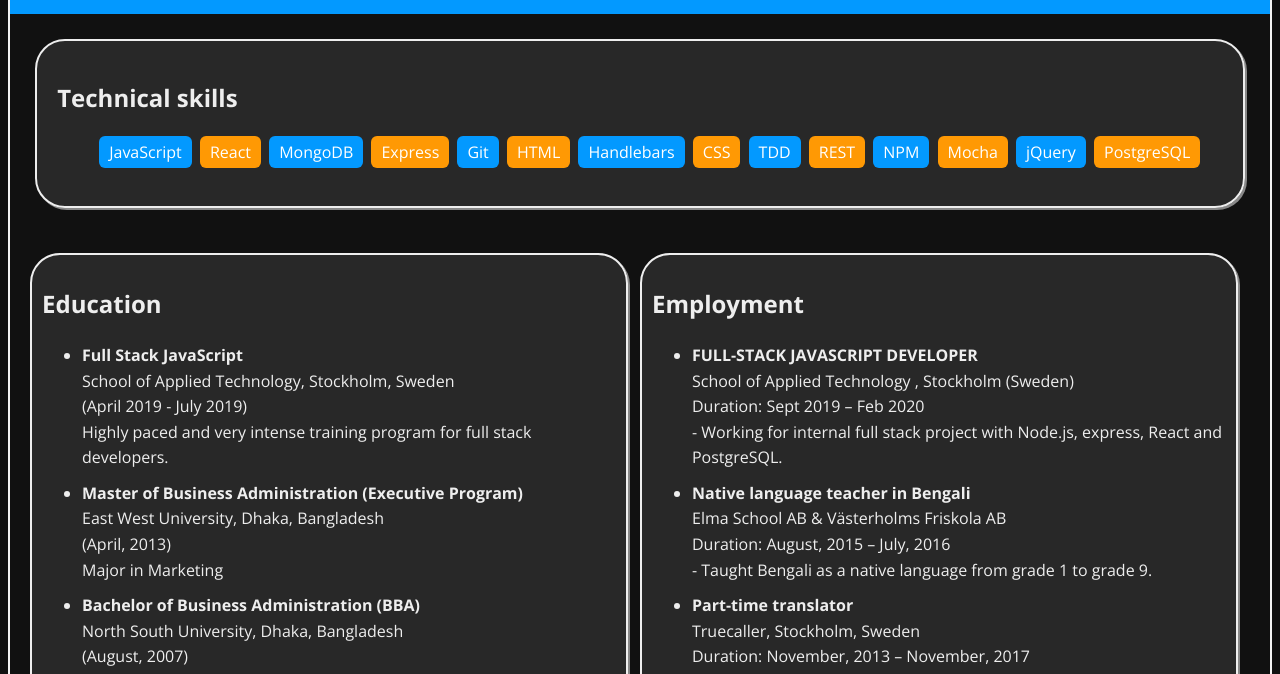
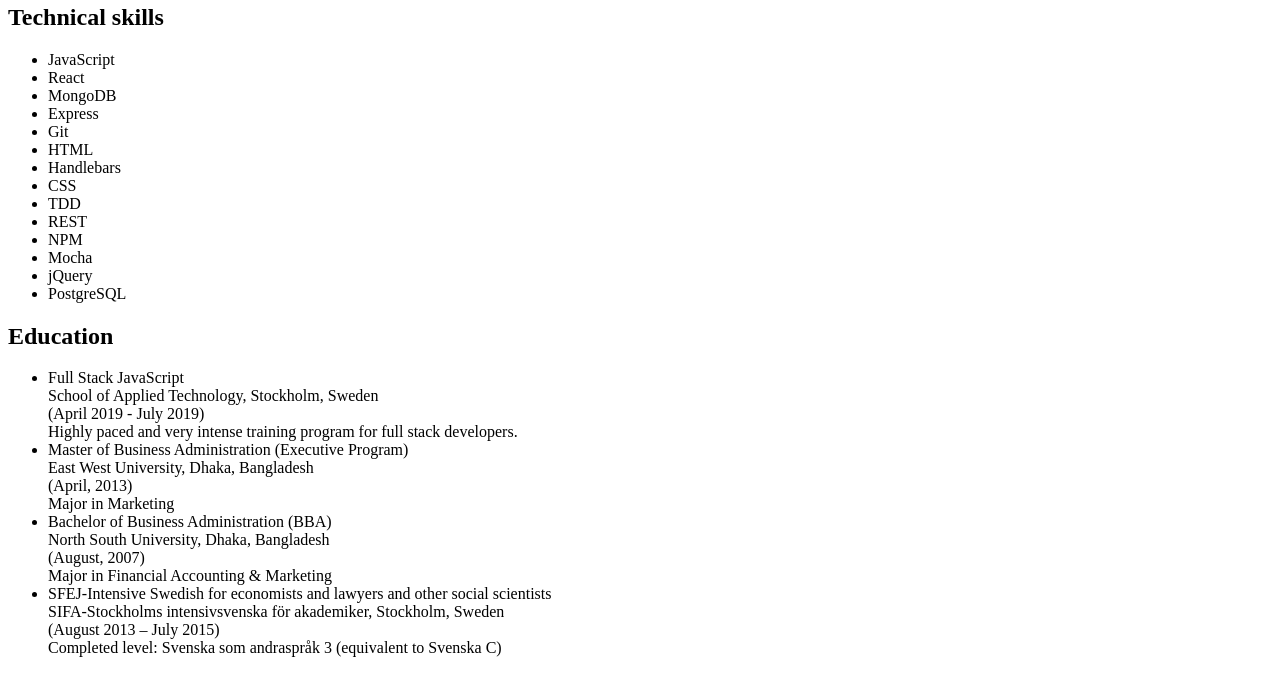
Before and after one commit to tajinjoya/portfolio, a website: page resume.html in a window 1280 px wide. Shown: the part 252-926 px from the top of the page. Drawn offline with nearby package versions, Linux system fonts and the light colour scheme.

Commit message:
Removed rel property from css links in resume

```diff
--- a/resume.html
+++ b/resume.html
@@ -7,8 +7,8 @@
   <title>Tajin Joya | Junior fullstack developer</title>
   <base href="/">
   <link href="https://fonts.googleapis.com/css?family=Changa+One|Open+Sans:400,400i,700,700i,800" rel="stylesheet">
-  <link rel="stylesheet" type="text/css" href="/CSS/main.css">
-  <link rel="stylesheet" type="text/css" href="/CSS/style.css">
+  <link type="text/css" href="/CSS/main.css">
+  <link type="text/css" href="/giCSS/style.css">
   <script src="js/theme_changer.js"></script>
 
 
```
